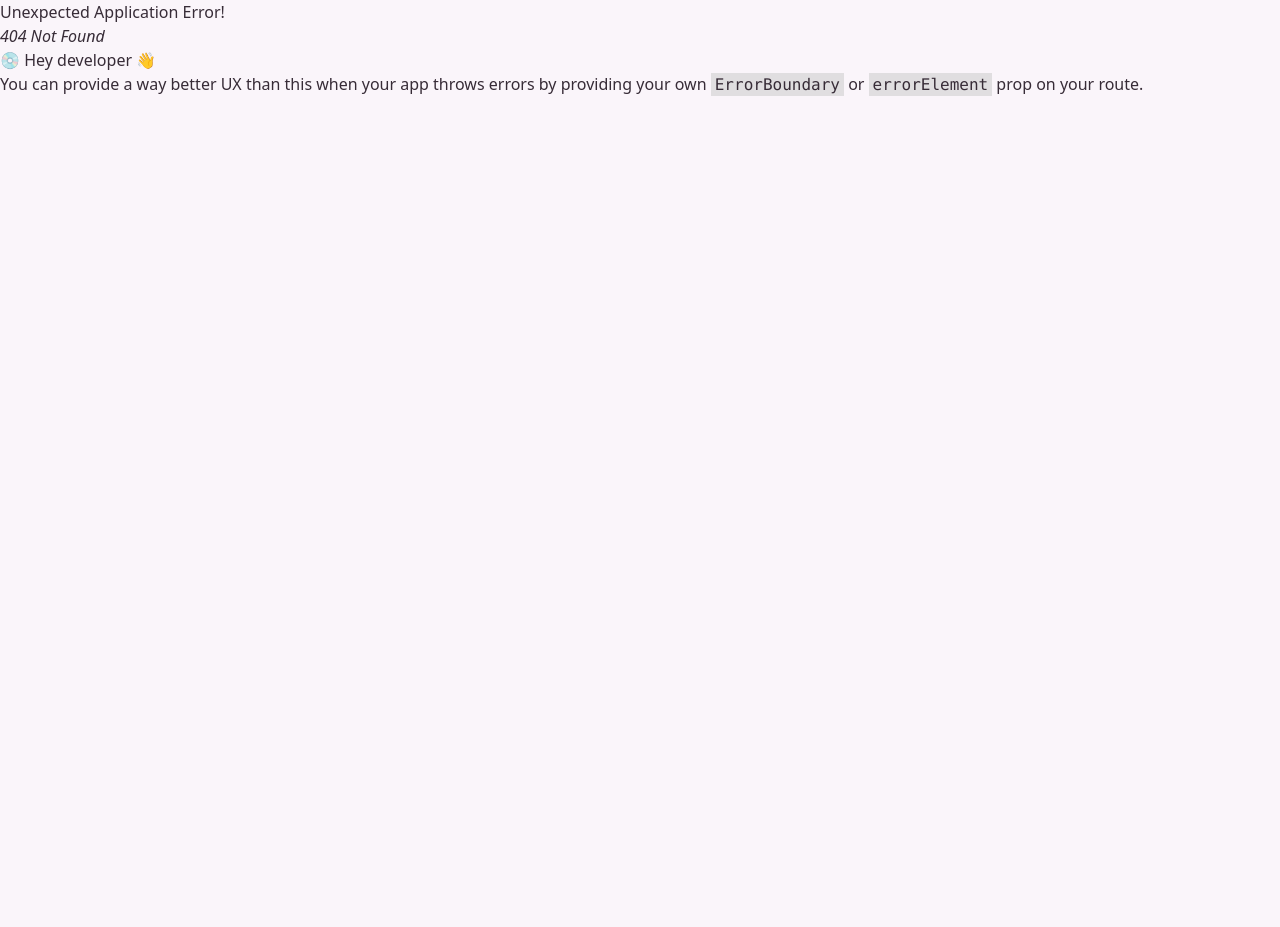
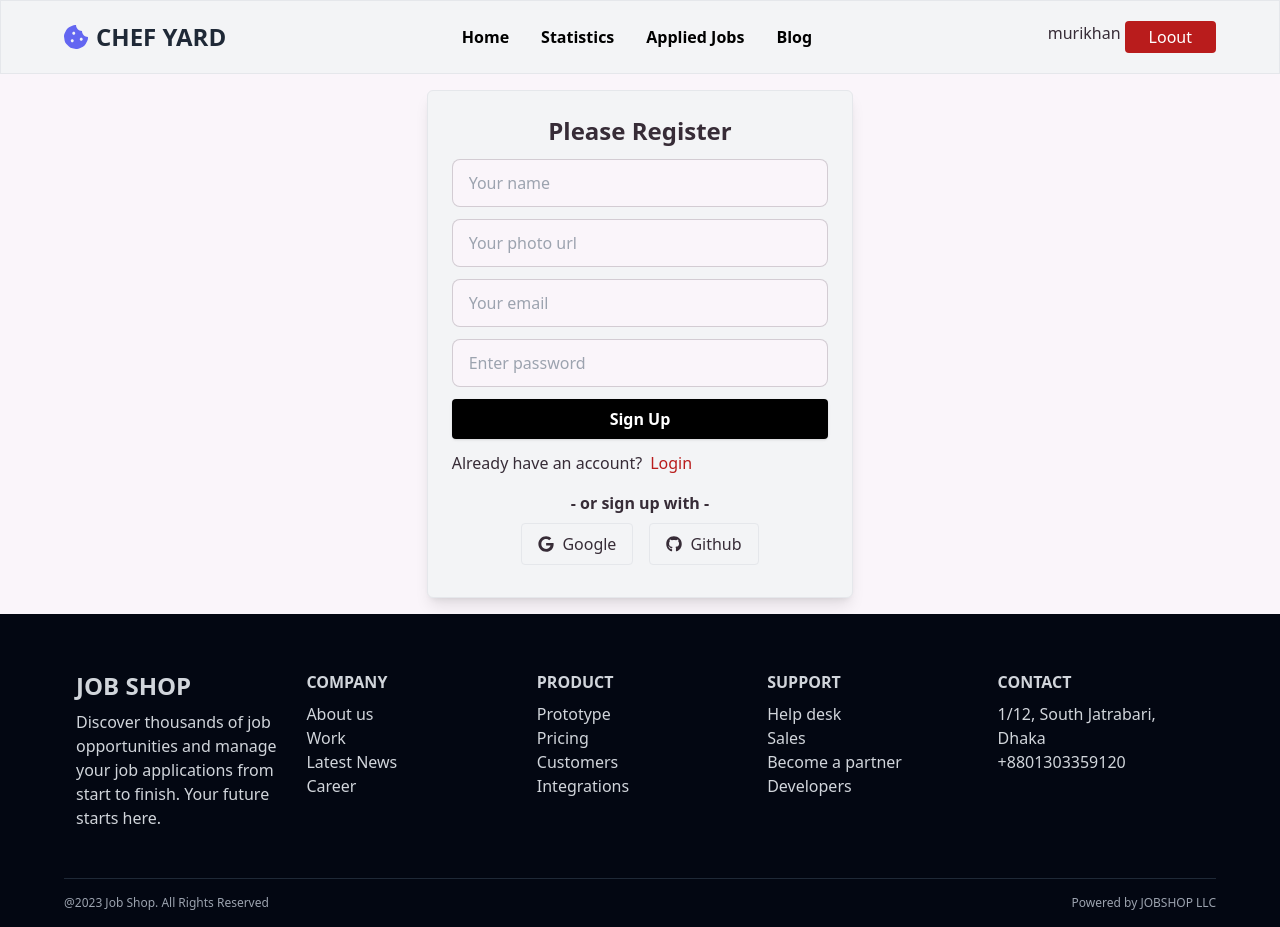
Before and after one commit to fazlyalahiru/chef-yard-client, a React (Vite) app: page /register in a window 1280 px wide. Before the commit this address had no page. Before the commit the page ends 800 px from the top, so only its background shows below. Built offline with nearby package versions, Linux system fonts and the light colour scheme.

Commit message:
login registration layout done

```diff
--- a/src/main.jsx
+++ b/src/main.jsx
@@ -3,13 +3,16 @@ import ReactDOM from 'react-dom/client'
 import './index.css'
 import { RouterProvider } from 'react-router-dom'
 import router from './routes/Routes.jsx';
-import { Toaster } from 'react-hot-toast';;
+import { Toaster } from 'react-hot-toast';
+import AuthProviders from './providers/AuthProviders';
 
 ReactDOM.createRoot(document.getElementById('root')).render(
   <React.StrictMode>
-    <>
-    <Toaster></Toaster>
-    <RouterProvider router={router}></RouterProvider>
-    </>
+    <AuthProviders>
+      <>
+        <Toaster></Toaster>
+        <RouterProvider router={router}></RouterProvider>
+      </>
+    </AuthProviders>
   </React.StrictMode>,
 )
--- /dev/null
+++ b/src/pages/Login.jsx
@@ -0,0 +1,45 @@
+import React from 'react';
+import { FaGithub, FaGoogle } from 'react-icons/fa';
+import { Link } from 'react-router-dom';
+
+const Login = () => {
+    return (
+        <div className=' grid grid-cols-3'>
+            <div></div>
+            <div className=' py-6 rounded-md my-4 shadow-lg border bg-gray-100'>
+                <div className='mx-auto my-container  flex-col items-center gap-2 px-6'>
+                    <form className='grid gap-3'>
+
+                        <h4 className='text-2xl text-center font-semibold'>Please login</h4>
+
+                        <input type="email" name='email' placeholder="Your email" className="input input-bordered w-full block" />
+                        <input type="password" name='password' placeholder="Enter password" className="input input-bordered w-full block" />
+                        <button class="shadow bg-black hover:bg-red-700 focus:shadow-outline focus:outline-none text-white font-bold py-2 px-4 rounded w-full" type="button">
+                            Sign Up
+                        </button>
+                        <p>Don't have account?<Link className='ms-2 text-red-700 hover:text-black' to="/register">Register</Link></p>
+                    </form>
+                    <div>
+                        <h4 className='mt-4 font-semibold text-center'>- or login with -</h4>
+                        <div className='flex gap-4 py-2 w-full justify-center'>
+                            <div className='flex items-center gap-2 border rounded px-4 py-2 hover:bg-blue-500 hover:text-white cursor-pointer'>
+                                <FaGoogle />
+                                <button> Google</button>
+                            </div>
+                            <div className='flex items-center gap-2 border rounded px-4 py-2 hover:bg-black hover:text-white cursor-pointer'>
+                                <FaGithub></FaGithub>
+                                <button >  Github</button>
+                            </div>
+                        </div>
+
+
+                    </div>
+                </div>
+                <div></div>
+            </div>
+        </div>
+
+    );
+};
+
+export default Login;
--- /dev/null
+++ b/src/pages/Registration.jsx
@@ -0,0 +1,45 @@
+import React from 'react';
+import { FaGithub, FaGoogle } from 'react-icons/fa';
+import { Link } from 'react-router-dom';
+
+const Registration = () => {
+    return (
+        <div className=' grid grid-cols-3'>
+            <div></div>
+            <div className=' py-6 rounded-md my-4 shadow-lg border bg-gray-100'>
+                <div className='mx-auto my-container  flex-col items-center gap-2 px-6'>
+                    <form className='grid gap-3'>
+
+                        <h4 className='text-2xl text-center font-semibold'>Please Register</h4>
+                        <input type="text" name='name' placeholder="Your name" className="input input-bordered w-full block" />
+                        <input type="text" name='photo' placeholder="Your photo url" className="input input-bordered w-full block" />
+                        <input type="email" name='email' placeholder="Your email" className="input input-bordered w-full block" />
+                        <input type="password" name='password' placeholder="Enter password" className="input input-bordered w-full block" />
+                        <button class="shadow bg-black hover:bg-red-700 focus:shadow-outline focus:outline-none text-white font-bold py-2 px-4 rounded w-full" type="button">
+                            Sign Up
+                        </button>
+                        <p className='pr-2'>Already have an account?<Link to="/login" className='ms-2 text-red-700 hover:text-black' >Login</Link></p>
+                    </form>
+                    <div>
+                        <h4 className='mt-4 font-semibold text-center'>- or sign up with -</h4>
+                        <div className='flex gap-4 py-2 w-full justify-center'>
+                            <div className='flex items-center gap-2 border rounded px-4 py-2 hover:bg-blue-500 hover:text-white cursor-pointer'>
+                                <FaGoogle />
+                                <button> Google</button>
+                            </div>
+                            <div className='flex items-center gap-2 border rounded px-4 py-2 hover:bg-black hover:text-white cursor-pointer'>
+                                <FaGithub></FaGithub>
+                                <button >  Github</button>
+                            </div>
+                        </div>
+
+
+                    </div>
+                </div>
+                <div></div>
+            </div>
+        </div>
+    );
+};
+
+export default Registration;
--- /dev/null
+++ b/src/providers/AuthProviders.jsx
@@ -0,0 +1,19 @@
+import React, { createContext } from 'react';
+import { getAuth } from "firebase/auth";
+import app from '../firebase/firebase.config';
+
+export const AuthContext = createContext(null);
+const auth = getAuth(app)
+const AuthProviders = ({ children }) => {
+    const user = {displayName: "murikhan"}
+    const authInfo = {user}
+    return (
+        <div>
+            <AuthContext.Provider value={authInfo}>
+                {children}
+            </AuthContext.Provider>
+        </div>
+    );
+};
+
+export default AuthProviders;
--- a/src/shared/Header.jsx
+++ b/src/shared/Header.jsx
@@ -1,4 +1,4 @@
-import React, { useState } from 'react'
+import React, { useContext, useState } from 'react'
 import { Link, NavLink } from 'react-router-dom'
 import {
   Bars3BottomRightIcon,
@@ -6,10 +6,12 @@ import {
   BriefcaseIcon
 } from '@heroicons/react/24/solid'
 import { FaCookieBite } from 'react-icons/fa';
+import { AuthContext } from '../providers/AuthProviders';
 
 
 
 const Header = () => {
+  const { user } = useContext(AuthContext)
   const [isMenuOpen, setIsMenuOpen] = useState(false)
   return (
     <div className='bg-gray-100 px-4 py-5 mx-auto md:px-24 lg:px-10 border z-10	'>
@@ -57,8 +59,13 @@ const Header = () => {
             </NavLink>
           </li>
         </ul>
-        <div>
-            <button className='btn-solid'>Apply Now</button>
+        <div className='flex gap-1'>
+          <p>{user.displayName}</p>
+          {
+            user ? <button className='bg-red-700 text-white px-6 py-1 rounded'>Loout</button> : <Link to="/login">
+              <button className='bg-red-700 text-white px-6 py-1 rounded'>Login</button>
+            </Link>
+          }
         </div>
         {/* Mobile Navbar Section */}
         <div className='lg:hidden z-10'>
```
Also changed, not shown: src/components/ChefCard.jsx (+4 -5 lines), src/routes/Routes.jsx (+9 -0 lines).
